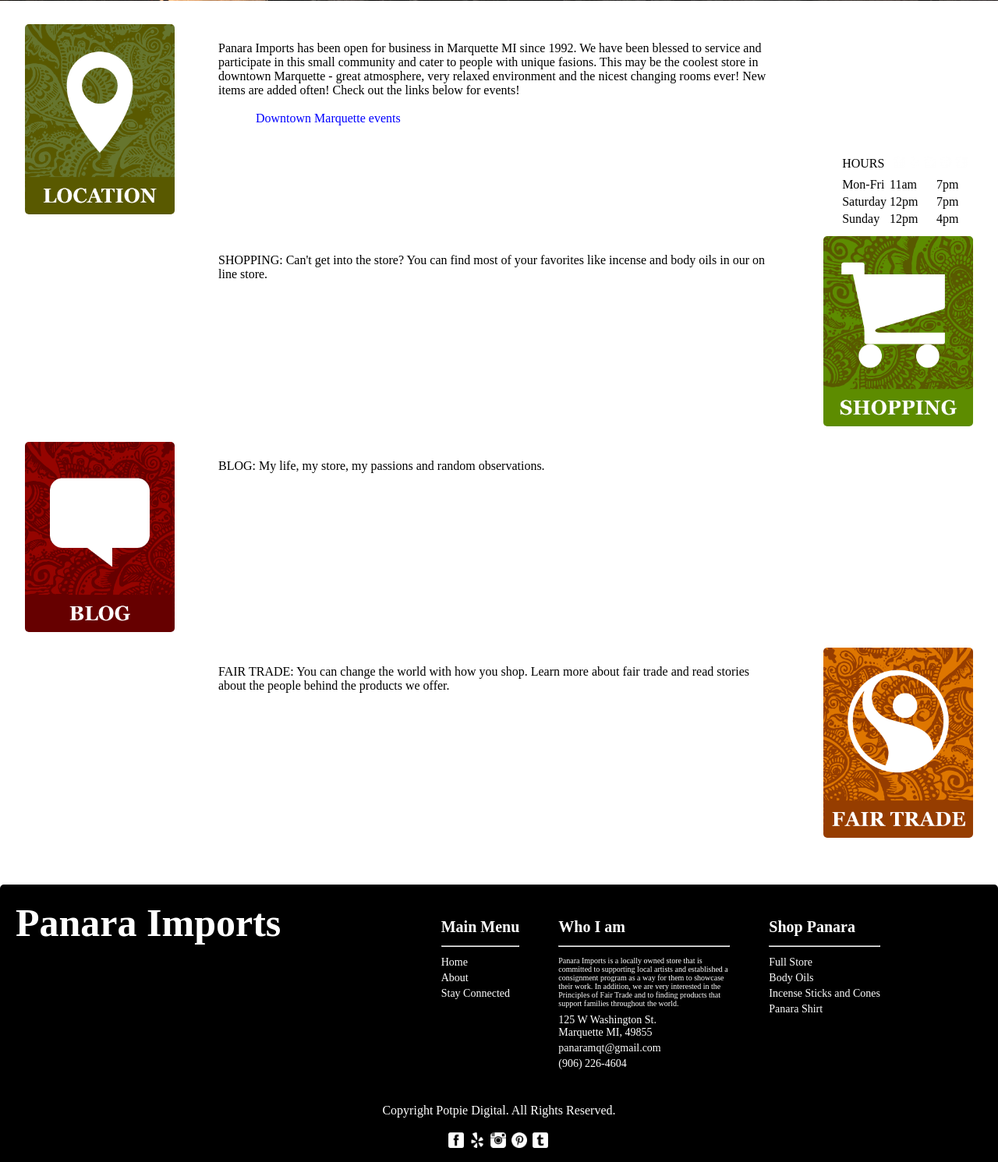
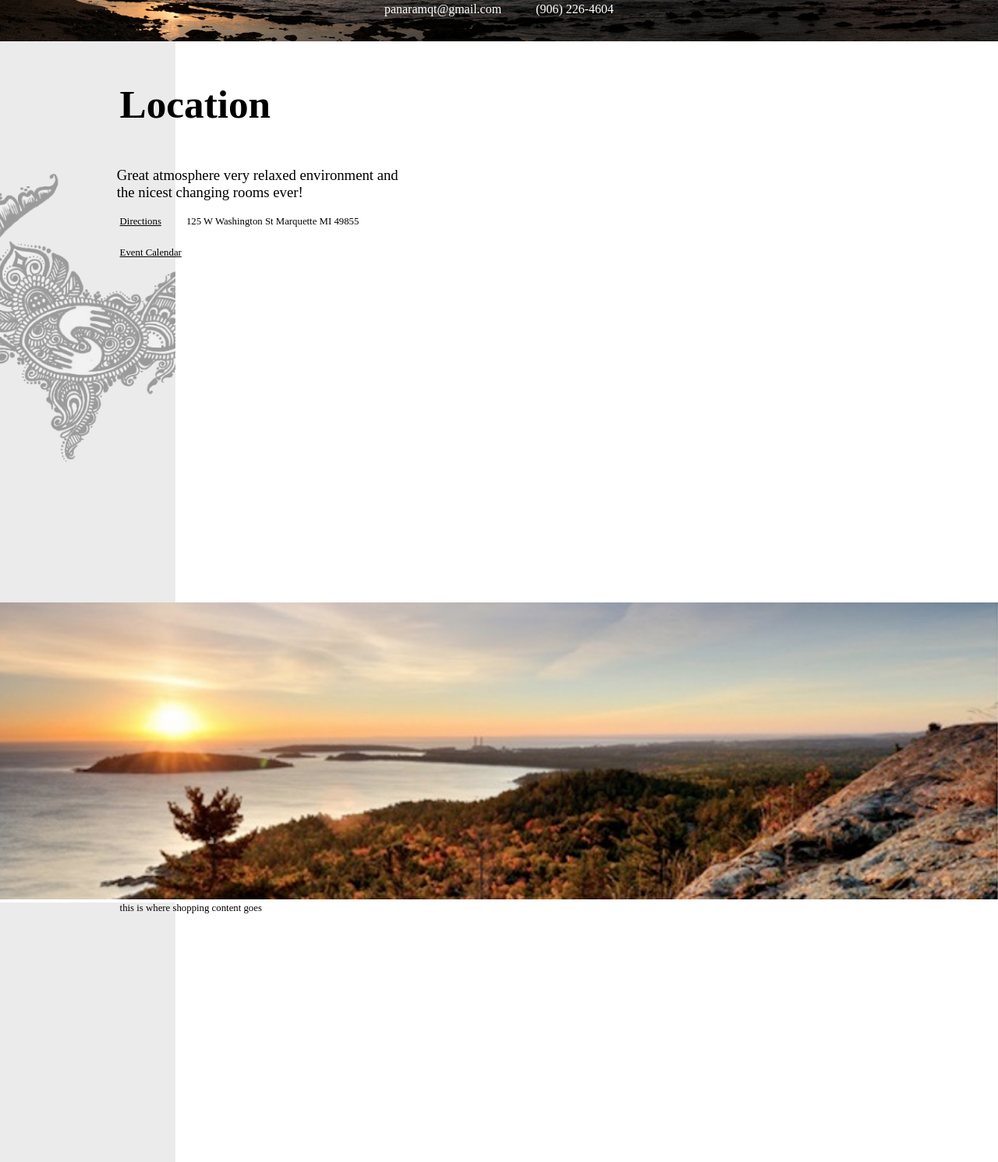
Before and after one commit to mysterycommand/panaraimports.com, a website: page source/index.html in a window 1280 px wide. Shown: the part 429-1920 px from the top of the page at 78% size. Drawn offline with Linux system fonts and the light colour scheme.

Commit message:
starting fresh
big clearance and redo on panara’s site. going to build it slow and
take my time so it doesn’t get out of control like the last 3 versions.

```diff
--- a/source/index.html
+++ b/source/index.html
@@ -8,149 +8,65 @@
 </head>
 
 <body>
-    <div class="head-stone">
+    <section class="head-stone">
+        <nav>
+            <a>Location</a>
+            <a>Shopping</a>
+            <a>Blog</a>
+            <a>Fair Trade</a>
+            <table>
+                <tr><img class="social-icon" src="./assets/social/facebook-3-24.png"></tr>
+                <tr><img class="social-icon" src="./assets/social/instagram-24.png"></tr>
+                <tr><img class="social-icon" src="./assets/social/pinterest-4-24.png"></tr>
+                <tr><img class="social-icon" src="./assets/social/yelp-2-24.png"></tr>
+            </table>
+        </nav>
         <img class="logo" src="./assets/panara-logo.svg" />
         <h1 class="title">Panara Imports</h1>
         <h3 class="sub-title">UNIQUE FASHIONS &amp; FABULOUS FINDS SINCE 1992</h3>
         <p class="email-phone">
-            <a href="mailto:panaramqt@gmail.com">panaramqt@gmail.com</a><span>
-                <a href="tel:906-226-4604">(906) 226-4604</a></span>
+            <a href="mailto:panaramqt@gmail.com">panaramqt@gmail.com</a>
+            <span><a href="tel:906-226-4604">(906) 226-4604</a></span>
         </p>
-    </div>
-    <div class="grid">
-        <section>
-            <a href="https://www.google.com/maps/place/Panara+Imports+Inc/@46.5433079,-87.3961764,17z/data=!3m1!4b1!4m5!3m4!1s0x4d51dec4ad8f95f9:0xce192ecb83fbdfeb!8m2!3d46.5433079!4d-87.3939824"><img class="grid-item1" src="./assets/location_hypnar.png"></a>
-            <p>Panara Imports has been open for business in Marquette MI since 1992. We have been blessed to service and participate in this small community and cater to people with unique fasions. This may be the coolest store in downtown Marquette - great atmosphere, very relaxed environment and the nicest changing rooms ever! New items are added often! Check out the links below for events!
-            <br><br><a href="http://downtownmarquette.org/events/"><b>Downtown Marquette events</b></a></p>
-            <table class="Store_Hours">
-            <thead>
-                <tr>
-                    <td>HOURS</td>
-                    <td class="social_media" colspan="2">
-                        <a href="https://www.facebook.com/Panaramqt?fref=ts"><img class="social_logo" src="./assets/social/facebook-3-24.png"></a>
-                        <a href="http://www.yelp.com/biz/panara-imports-inc-marquette"><img class="social_logo" src="./assets/social/yelp-2-24.png"></a>
-                        <a href="#"><img class="social_logo" src="./assets/social/instagram-24.png"></a>
-                        <a href="#"><img class="social_logo" src="./assets/social/pinterest-4-24.png"></a>
-                        <a href="http://panaraimports.tumblr.com/"><img class="social_logo" src="./assets/social/tumblr-3-24.png"></a>
-                    </td>
-                </tr>
-            </thead>
-            <tr>
-                <td>Mon-Fri</td>
-                <td>11am</td>
-                <td>7pm</td>
-            </tr>
-            <tr>
-                <td>Saturday</td>
-                <td>12pm</td>
-                <td>7pm</td>
-            </tr>
-            <tr>
-                <td>Sunday</td>
-                <td>12pm</td>
-                <td>4pm</td>
-            </tr>
-        </table>
-        </section>
-        <section>
-            <a href="https://squareup.com/store/panara-imports"><img class="grid-item2" src="./assets/shopping_hypnar.png"></a>
-            <p>SHOPPING: Can't get into the store? You can find most of your favorites like incense and body oils in our on line store.</p>
-        </section>
-        <section>
-            <a href="http://panaraimports.tumblr.com/"><img class="grid-item1" src="./assets/blog_hypnar.png"></a>
-            <p>BLOG: My life, my store, my passions and random observations.</p>
-        </section>
-        <section>
-            <a href="http://fairtradeusa.org/"><img class="grid-item2" src="./assets/fairtrade_hypnar.png"></a>
-            <p>FAIR TRADE: You can change the world with how you shop. Learn more about fair trade and read stories about the people behind the products we offer.</p>
-        </section>
-    </div>
+    </section>
+    <section class="location">
+        <h1>Location</h1>
+        <h3>Great atmosphere very relaxed environment and the nicest changing rooms ever!</h3>
+        <p><a href="#">Directions</a><span>125 W Washington St Marquette MI 49855</span></p>
+        <p><a href="#">Event Calendar</a></p>
+    </section>
+    <img class="img-divider" src="./assets/landscape-1.png">
+    <section class="shopping">
+        <p>this is where shopping content goes</p>
+    </section>
+    <img class="img-divider" src="./assets/landscape-2.png">
+    <section class="blog">
+        <p>this is where blog content goes</p>
+    </section>
+    <img class="img-divider" src="./assets/landscape-3.png">
+    <section class="fair-trade">
+        <p>this is where fair-trade content goes</p>
+    </section>
+    <img class="img-divider" src="./assets/landscape-4.png">
     <footer>
-        <h1 class="footer_title">Panara Imports</h1>
-        <!-- Navigation -->
-        <div class="footer_content">
-            <table class="contact_table">
-                <thead>
-                    <td>
-                        <h3>Main Menu</h3></td>
-                </thead>
-                <tr>
-                    <td>
-                        <hr>
-                    </td>
-                </tr>
-                <tr>
-                    <td class="contact_item"><a href="#">Home</a></td>
-                </tr>
-                <tr>
-                    <td class="contact_item"><a href="#">About</a></td>
-                </tr>
-                <tr>
-                    <td class="contact_item"><a href="#">Stay Connected</a></td>
-                </tr>
-            </table>
-            <!-- Who I am -->
-            <table class="contact_table">
-                <thead>
-                    <td>
-                        <h3>Who I am</h3></td>
-                </thead>
-                <tr>
-                    <td>
-                        <hr>
-                    </td>
-                </tr>
-                <tr>
-                    <td class="foot_story">Panara Imports is a locally owned store that is committed to supporting local artists and established a consignment program as a way for them to showcase their work. In addition, we are very interested in the Principles of Fair Trade and to finding products that support families throughout the world.</td>
-                </tr>
-                <tr>
-                    <td class="contact_item">125 W Washington St.
-                        <br>Marquette MI, 49855</td>
-                </tr>
-                <tr>
-                    <td class="contact_item"><a href="mailto:panaramqt@gmail.com">panaramqt@gmail.com</a></td>
-                </tr>
-                <tr>
-                    <td class="contact_item"><a href="tel:906-226-4604">(906) 226-4604</a></td>
-                </tr>
-            </table>
-            <!-- Products -->
-            <table class="contact_table">
-                <thead>
-                    <td>
-                        <h3>Shop Panara</h3></td>
-                </thead>
-                <tr>
-                    <td>
-                        <hr>
-                    </td>
-                </tr>
-                <tr>
-                    <td class="contact_item"><a href="https://mkt.com/panara-imports">Full Store</a></td>
-                </tr>
-                <tr>
-                    <td class="contact_item"><a href="#bodyoils">Body Oils</a></td>
-                </tr>
-                <tr>
-                    <td class="contact_item"><a href="#incense">Incense Sticks and Cones</a></td>
-                </tr>
-                <tr>
-                    <td class="contact_item"><a href="#clothing">Panara Shirt</a></td>
-                </tr>
-            </table>
+        <h1>Panara Imports</h1>
+        <div>
+            <img src="./assets/location_hypnar.png">
+            <p>Beautiful downtown marquette. Lorem ipsum dolor sit amet, consectetur adipiscing elit, sed do eiusmod tempor incididunt ut labore et dolore magna aliqua</p>
         </div>
-        <div class="copyright">
-            <p>Copyright Potpie Digital. All Rights Reserved.</p>
-            <table>
-                <td>
-                    <a href="https://www.facebook.com/Panaramqt?fref=ts"><img class="social_logo_2" src="./assets/social/facebook-3-24.png"></a>
-                    <a href="http://www.yelp.com/biz/panara-imports-inc-marquette"><img class="social_logo_2" src="./assets/social/yelp-2-24.png"></a>
-                    <a href="#"><img class="social_logo_2" src="./assets/social/instagram-24.png"></a>
-                    <a href="#"><img class="social_logo_2" src="./assets/social/pinterest-4-24.png"></a>
-                    <a href="http://panaraimports.tumblr.com/"><img class="social_logo_2" src="./assets/social/tumblr-3-24.png"></a>
-                </td>
-            </table>
+        <div>
+            <img src="./assets/shopping_hypnar.png">
+            <p>Beautiful downtown marquette. Lorem ipsum dolor sit amet, consectetur adipiscing elit, sed do eiusmod tempor incididunt ut labore et dolore magna aliqua</p>
         </div>
+        <div>
+            <img src="./assets/blog_hypnar.png">
+            <p>Beautiful downtown marquette. Lorem ipsum dolor sit amet, consectetur adipiscing elit, sed do eiusmod tempor incididunt ut labore et dolore magna aliqua</p>
+        </div>
+        <div>
+            <img src="./assets/fairtrade_hypnar.png">
+            <p>Beautiful downtown marquette. Lorem ipsum dolor sit amet, consectetur adipiscing elit, sed do eiusmod tempor incididunt ut labore et dolore magna aliqua</p>
+        </div>
+        <p><img src="./assets/copyright-32.png">. Pot Pie Digital. 2016</p>
     </footer>
 </body>
 
--- a/source/main.css
+++ b/source/main.css
@@ -1,40 +1,66 @@
-body{
+body {
     margin: 0;
 }
 
 a {
     text-decoration: none;
     color: #FFFFFF;
+    font-family: Cantarell;
 }
 
-b{
-    color: #0000ff;
-    font-weight: normal;
-    padding-left: 3em;
+p{
+    font-family: Cantarell;
 }
 
-footer {
-    background: #000000;
+.location > p >a{
+    color: #000000;
+    text-decoration: underline;
+}
+
+span{
+    padding-left: 2.5em;
+}
+
+.location > h1{
+    font-family: ZombieChecklist;
+    font-size: 4vw;
+    width: auto;
+    margin: 0 auto;
+    padding: 1em 0 1em 3em;
+}
+
+.location > h3{
+    width: 30vw;
+    margin-top: 0;
+    margin-bottom: 0;
+    padding: 0 0 1em 8em;
+    font-weight: normal;
+    font-family: Cantarell;
+}
+
+.social-icon {
+    height: 1em;
+    width: auto;
+    padding-right: 1%;
+}
+
+.img-divider {
     width: 100%;
     height: auto;
-    margin: 50px auto 0px;
-    padding-bottom: 20px;
-    border-radius: 5px;
 }
 
-h3 {
-    font-family: IowanOldStyle;
-    color: #FFFFFF;
-    font-size: 20px;
-    margin: 0px;
+nav {
+    background-color: rgba(000, 0, 0, 0.4);
+    width: 100%;
+    height: auto;
+    padding: 1% 0;
+    text-align: center;
 }
 
-iframe {
-    max-width: 100%;
-}
-
-span {
-    padding-left: 3em;
+nav>a {
+    padding-right: 15%;
+    padding-top: 2%;
+    padding-bottom: 2%;
 }
 
 .head-stone {
@@ -47,9 +73,55 @@
     text-align: center;
 }
 
+.location {
+    height: 720px;
+    width: 100%;
+    background-image: url(./assets/section-1.png);
+    background-position: left;
+    background-repeat: no-repeat;
+    background-size: contain;
+}
+
+.location > p,
+.shopping > p,
+.blog > p,
+.fair-trade > p {
+    font-size: 1vw;
+    width: 40vw;
+    margin-top: 0;
+    padding: 0 0 1em 12em;
+}
+
+.shopping {
+    height: 720px;
+    width: 100%;
+    background-image: url(./assets/section-2.png);
+    background-position: left;
+    background-repeat: no-repeat;
+    background-size: contain;
+}
+
+.blog {
+    height: 720px;
+    width: 100%;
+    background-image: url(./assets/section-3.png);
+    background-position: left;
+    background-repeat: no-repeat;
+    background-size: contain;
+}
+
+.fair-trade {
+    height: 720px;
+    width: 100%;
+    background-image: url(./assets/section-4.png);
+    background-position: left;
+    background-repeat: no-repeat;
+    background-size: contain;
+}
+
 .title {
     color: #ffffff;
-    font-family: IowanOldStyle-Bold;
+    font-family: ZombieChecklist;
     font-size: 7.5vw;
     line-height: 0.9;
     margin-top: 0.05em;
@@ -58,15 +130,16 @@
 
 .sub-title {
     color: #ffffff;
-    font-family: IowanOldStyle-Bold;
+    font-family: Cantarell;
     font-size: 1.75vw;
     line-height: 0.9;
 }
 
 .email-phone {
-    color: #000000;
-    width: 26.666667%;
-    margin: 1em auto;
+    color: #ffffff;
+    font-family: Cantarell;
+    width: 29%;
+    margin: 1em auto 0 auto;
     padding-bottom: 2em;
 }
 
@@ -75,175 +148,45 @@
     margin: 0 auto;
 }
 
-.copyright {
-    color: #FFFFFF;
-    clear: both;
-    text-align: center;
-    margin-top: 1%;
-    margin-right: auto;
-    margin-bottom: 1%;
-    margin-left: auto;
-    /*width: 40%;*/
-}
-
-.copyright > table {
-    margin: 5px auto;
-}
-
-.social_logo_2 {
-    height: 20px;
-    width: auto;
-    background-color: transparent;
-    text-align: center;
-    padding-right: 3px;
-}
-
-.contact_table {
-    margin: 40px 20px;
-    display: inline-block;
-    vertical-align: top;
-    width: auto;
-}
-
-.contact_item {
-    margin: 5px;
-    border-right: solid;
-    font-size: 14px;
-    font-family: IowanOldStyle;
-    color: #FFFFFF;
-}
-
-.contact_item:last-child {
-    border-right: none;
-}
-
-.Store_Hours {
-    font-size: 16px;
-    color: #000000;
-    float: right;
-    margin: auto 0px;
-}
-
-.social_media {
-    border-right: none;
-    padding: 5px;
-    margin-left: 0px;
-}
-
-.social_logo {
-    height: 16px;
-    width: auto;
-    background-color: transparent;
+footer {
     text-align: center;
 }
 
-.foot_story {
-    color: #FFFFFF;
-    font-size: 10px;
-    width: 220px;
-    height: auto;
-    padding-bottom: 5px;
+footer > h1 {
+    margin: 5%;
+    font-size: 4vw;
+    font-family: ZombieChecklist;
 }
 
-.foot_addy {
-    vertical-align: bottom;
-    width: auto;
+footer > div {
+    width: 25%;
+    margin: 0;
+    float: left;
+    text-align: center;
 }
 
-.footer_title {
-    float: left;
-    font-family: IowanOldStyle-Bold;
-    color: #FFFFFF;
-    font-size: 50px;
-    padding-top: 0px;
-    /*padding-right: 10%;*/
-    margin: 20px 20px 0px 20px;
+footer > div > img {
+    height: 7em;
+    width: auto;
+    margin: 0 auto;
+    box-shadow: 0 4px 8px 0 rgba(0, 0, 0, 0.2), 0 6px 20px 0 rgba(0, 0, 0, 0.19);
 }
 
-.footer_content {
-    float: right;
-    margin-right: 10%;
+footer > div > p {
+    font-family: Cantarell;
+    font-size: 1vw;
+    width: 220px;
+    margin: 2% auto;
+    text-align: left;
 }
 
-.grid {
-    width: 95%;
-    height: auto;
-    margin: 20px auto;
-    border-radius: 5px;
-    align-content: center;
+footer > p {
+    padding: 3%;
+    font-family: Cantarell;
 }
 
-section {
-    width: 100%;
+p > img {
+    width: 1em;
     height: auto;
-    text-align: left;
-    overflow: hidden;
+    margin-top: 3%;
 }
-
-section > p {
-    margin: 2em auto;
-    /*padding: 5em 1em 0em 1em;
-    width: 60%;*/
-    max-width: 720px;
-    font-size: 1em;
-}
-
-.grid-item1 {
-    display: inline;
-    float: left;
-    width: 12em;
-    height: 15.25em;
-    box-shadow: 0px 1px 2px 0px;
-    border-radius: 5px;
-    margin: 10px auto;
-}
-
-.grid-item2 {
-    display: inline;
-    float: right;
-    width: 12em;
-    height: 15.25em;
-    box-shadow: 0px 1px 2px 0px;
-    border-radius: 5px;
-    margin: 10px auto;
-}
-
-@media (max-width: 500px) {
-    .footer_content {
-        display: block;
-    }
-    .footer_title {
-        text-align: center;
-        font-size: 40px;
-        margin: 20 auto;
-        padding: 0px;
-    }
-}
-
-@media screen and (max-width:1270px) {
-
-    .grid-item {
-        margin-left: auto;
-        margin-right: auto;
-    }
-}
-
-@media screen and (max-width:1157px) {
-    .footer_content {
-        display: block;
-        margin: 0px auto;
-    }
-}
-
-@media screen and (max-width:1041px) {
-    .footer_content {
-        margin: 0px auto;
-        text-align: center;
-        float: none;
-    }
-    .footer_title {
-        text-align: center;
-        margin: 0px auto;
-        float: none;
-    }
-}
```
Also changed, not shown: source/assets/FairTrade-Logo.png (deleted), source/assets/blog.png (deleted), source/assets/copyright-32.png (added), source/assets/landscape-1.png (added), source/assets/landscape-2.png (added), source/assets/landscape-3.png (added), source/assets/landscape-4.png (added), source/assets/secion-4.png (added), source/assets/section-1.png (added), source/assets/section-2.png (added), source/assets/section-3.png (added), source/assets/section-4.png (added), source/assets/shopping-cart.png (deleted).
